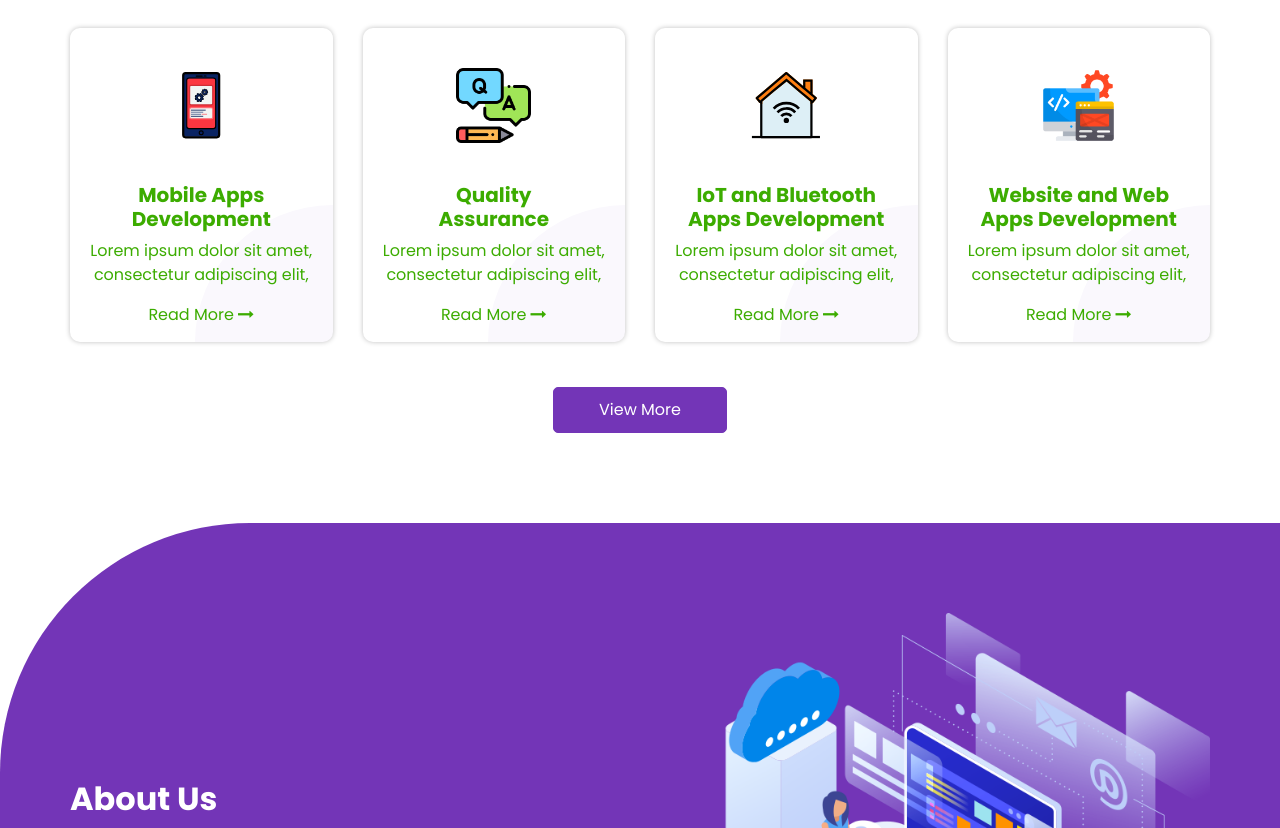
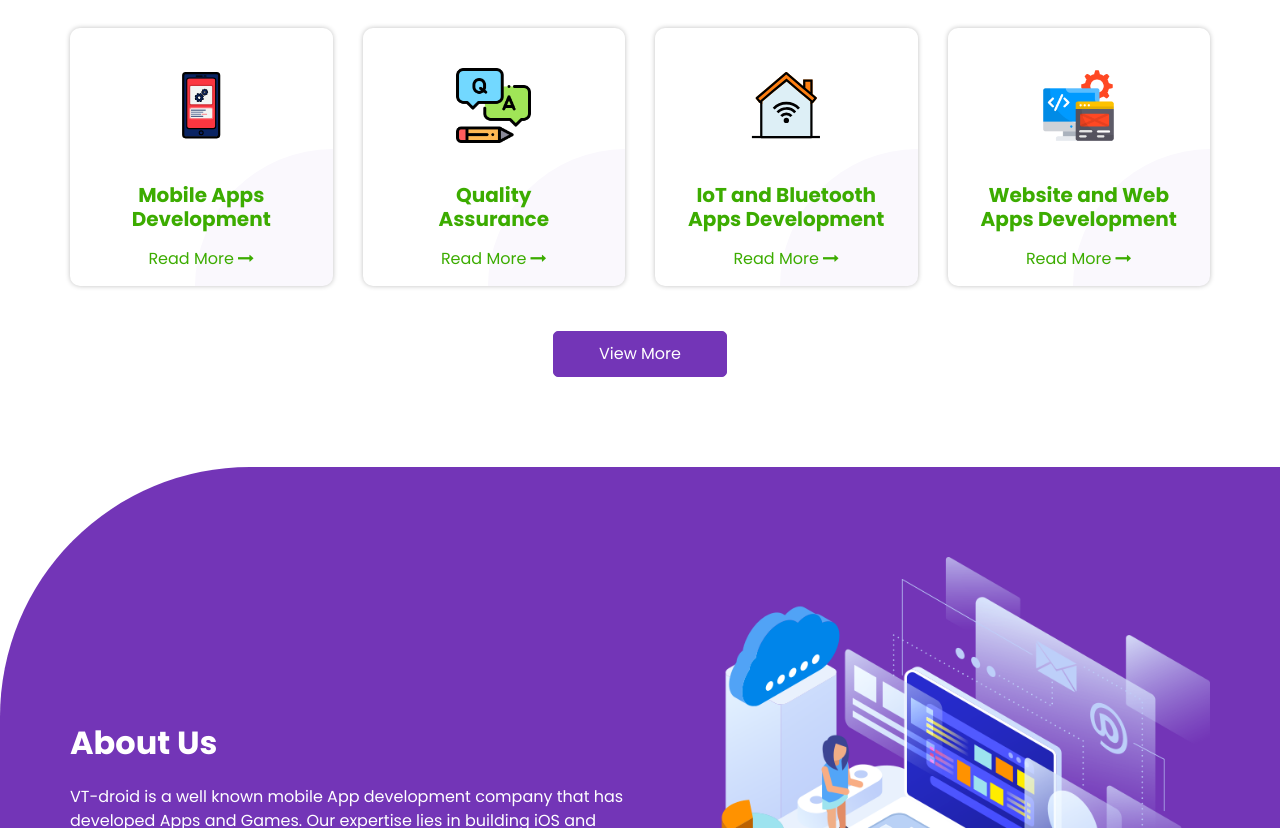
Before and after one commit to vtdroid/VT-droid, a plain HTML site: page index.html in a window 1280 px wide. Shown: the part 982-1810 px from the top of the page. Drawn offline with nearby package versions, Linux system fonts and the light colour scheme; some packages are replaced by stand-ins of ours.

Commit message:
Update index.html
remove static data

```diff
--- a/index.html
+++ b/index.html
@@ -214,7 +214,6 @@
                 Mobile Apps Development
               </h5>
               <p>
-                Lorem ipsum dolor sit amet, consectetur adipiscing elit,
               </p>
               <a href="">
                 <span>
@@ -236,7 +235,6 @@
                 Assurance
               </h5>
               <p>
-                Lorem ipsum dolor sit amet, consectetur adipiscing elit,
               </p>
               <a href="">
                 <span>
@@ -257,7 +255,6 @@
                 IoT and Bluetooth Apps Development
               </h5>
               <p>
-                Lorem ipsum dolor sit amet, consectetur adipiscing elit,
               </p>
               <a href="">
                 <span>
@@ -278,7 +275,6 @@
                 Website and Web Apps Development
               </h5>
               <p>
-                Lorem ipsum dolor sit amet, consectetur adipiscing elit,
               </p>
               <a href="">
                 <span>
```
